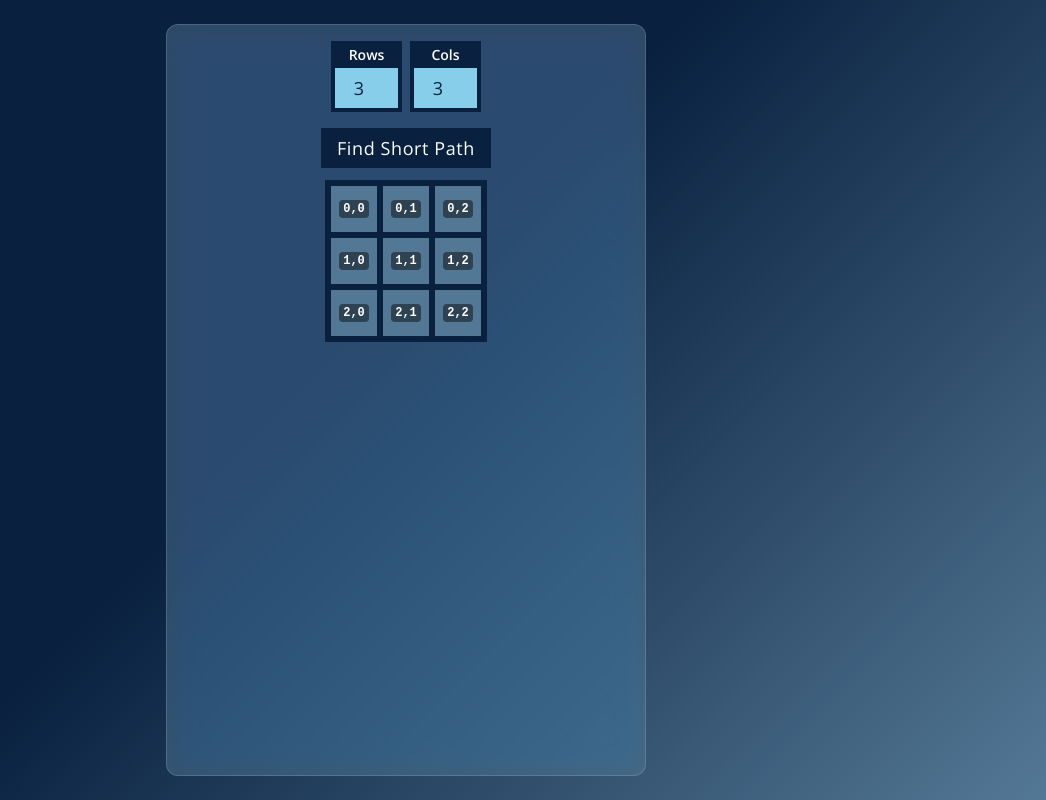
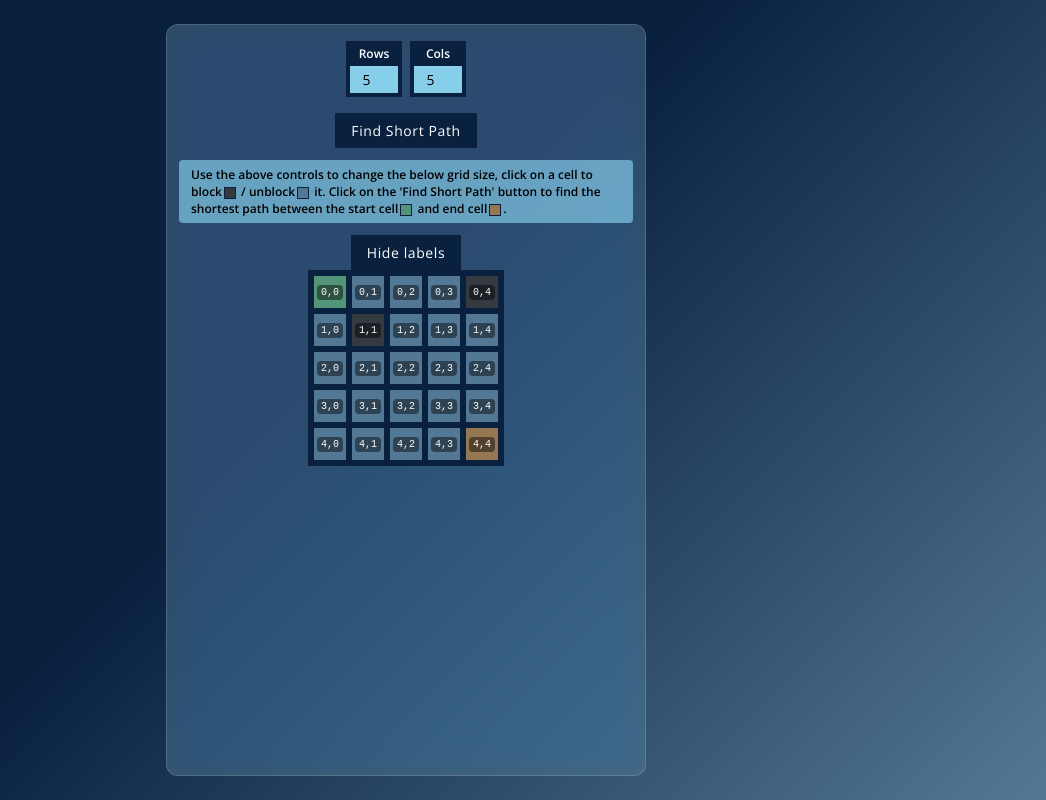
Before and after one commit to KarthikUdayMurthy/maze-walker, a React (Create React App) app: page / in a window 1280 px wide. Shown: the whole page, without its empty margins (234-1280 px from the left). Built offline with nearby package versions, Linux system fonts and the light colour scheme.

Commit message:
Improvements

```diff
--- a/App.tsx
+++ b/App.tsx
@@ -5,9 +5,12 @@ import Controls from './Components/Controls';
 import useFindPath from './useFindPath';
 
 export default function App() {
-  const [m, setM] = React.useState<number>(3);
-  const [n, setN] = React.useState<number>(3);
-  const [blockedCells, setBlockedCells] = React.useState<string[]>([]);
+  const [m, setM] = React.useState<number>(5);
+  const [n, setN] = React.useState<number>(5);
+  const [blockedCells, setBlockedCells] = React.useState<string[]>([
+    '1,1',
+    '0,4',
+  ]);
 
   const [currentCell, pathCells, resetPath, findShortPath] = useFindPath(
     m,
@@ -44,6 +47,14 @@ export default function App() {
       >
         Find Short Path
       </button>
+      <div className="info-wrap">
+        Use the above controls to change the below grid size, click on a cell to
+        block<div className="maze-cell display blocked"></div> / unblock
+        <div className="maze-cell display"></div> it. Click on the 'Find Short
+        Path' button to find the shortest path between the start cell
+        <div className="maze-cell display start"></div> and end cell
+        <div className="maze-cell display end"></div>.
+      </div>
       <Maze
         m={m}
         n={n}
--- a/Components/Maze.tsx
+++ b/Components/Maze.tsx
@@ -11,14 +11,24 @@ export interface IMazeProps {
 
 const Maze = React.memo<IMazeProps>(
   ({ m, n, blockedCells, toggleBlock, currentCell = '', pathCells = [] }) => {
+    const [showLabels, setShowLabels] = React.useState<boolean>(true);
+
     if (m < 1 || n < 1) {
       return null;
     }
 
     const mazeArr: Array<Array<number>> = Array(m).fill(Array(n).fill(''));
 
+    const pathCellsEmpty = pathCells.length === 0;
+
     return (
       <div className="maze-wrap scrollWrap">
+        <button
+          className="btn-wrap"
+          onClick={() => {
+            setShowLabels(!showLabels);
+          }}
+        >{`${showLabels ? 'Hide' : 'Show'} labels`}</button>
         <div className="maze">
           {mazeArr.map((cols, i) => (
             <div key={i} className="maze-row">
@@ -27,6 +37,8 @@ const Maze = React.memo<IMazeProps>(
                 const isBlocked = blockedCells.indexOf(cellId) !== -1;
                 const isCurrentCell = cellId === currentCell;
                 const isPathCell = pathCells.indexOf(cellId) !== -1;
+                const isStartCell = i === 0 && j === 0;
+                const isEndCell = i === m - 1 && j === n - 1;
                 return (
                   <div
                     key={cellId}
@@ -34,18 +46,31 @@ const Maze = React.memo<IMazeProps>(
                       'maze-cell ' +
                       (isCurrentCell ? ' current ' : '') +
                       (isPathCell ? ' path ' : '') +
-                      (isBlocked ? ' blocked ' : '')
+                      (isBlocked ? ' blocked ' : '') +
+                      (isStartCell ? ' start ' : '') +
+                      (isEndCell ? ' end ' : '')
                     }
                     title={`[${cellId}] ${
-                      isBlocked ? 'Click to un-block' : 'Click to block'
+                      isStartCell
+                        ? 'start cell'
+                        : isEndCell
+                        ? 'end cell'
+                        : isBlocked
+                        ? 'Click to un-block'
+                        : 'Click to block'
                     }`}
                     onClick={() => {
                       toggleBlock(cellId);
                     }}
+                    style={{
+                      opacity: isPathCell || pathCellsEmpty ? '1' : '0.66',
+                    }}
                   >
-                    <span className="text-wrap">
-                      {i},{j}
-                    </span>
+                    {showLabels && (
+                      <span className="text-wrap">
+                        {i},{j}
+                      </span>
+                    )}
                   </div>
                 );
               })}
--- a/style.css
+++ b/style.css
@@ -73,18 +73,29 @@ body,
   padding: 4px;
   gap: 4px;
   background: #09203f;
-  font-size: 14px;
+  font-size: 12px;
   font-weight: bold;
 }
 
 .controls-wrap label input {
   border: 0;
   outline: 0;
-  font-size: 18px;
+  font-size: 14px;
   text-align: center;
-  padding: 8px;
+  padding: 4px;
   background: #87ceeb;
-  color: #09203f;
+  color: #000;
+}
+
+.info-wrap {
+  font-size: 12px;
+  font-family: 'Open Sans', sans-serif !important;
+  vertical-align: middle;
+  border-radius: 4px;
+  background: #87ceebaa;
+  color: #000;
+  padding: 6px 12px;
+  font-weight: bold;
 }
 
 .btn-wrap {
@@ -92,7 +103,7 @@ body,
   outline: 0;
   align-self: center;
   background: #09203f;
-  font-size: 18px;
+  font-size: 14px;
   text-align: center;
   letter-spacing: 0.6px;
   padding: 8px 16px;
@@ -117,9 +128,9 @@ body,
   width: 100%;
   overflow: auto;
   display: flex;
-  flex-direction: row;
+  flex-direction: column;
   justify-content: center;
-  align-items: flex-start;
+  align-items: center;
 }
 
 .maze {
@@ -152,8 +163,8 @@ body,
   border: 2px solid #09203f;
   flex-shrink: 0;
   flex-grow: 0;
-  width: 50px;
-  height: 50px;
+  width: 36px;
+  height: 36px;
   overflow: hidden;
   white-space: nowrap;
   background: #537895;
@@ -164,7 +175,7 @@ body,
 }
 
 .maze-cell.current {
-  border-color: #ffc107;
+  border-color: #2196f3;
 }
 
 .maze-cell.path {
@@ -175,12 +186,29 @@ body,
   background: #343a40;
 }
 
+.maze-cell.start {
+  background: #539578;
+}
+
+.maze-cell.end {
+  background: #957853;
+}
+
+.maze-cell.display {
+  width: 12px;
+  height: 12px;
+  display: inline-block;
+  border: 1px solid #09203f;
+  margin: 0px 2px;
+  vertical-align: middle;
+}
+
 .maze-cell .text-wrap {
   font-family: monospace, monospace !important;
   padding: 2px 4px;
   background: #212121;
   background-color: rgba(0, 0, 0, 0.45) !important;
   border-radius: 4px;
-  font-size: 12px;
-  font-weight: bold;
+  font-size: 10px;
+  /* font-weight: bold; */
 }
```
